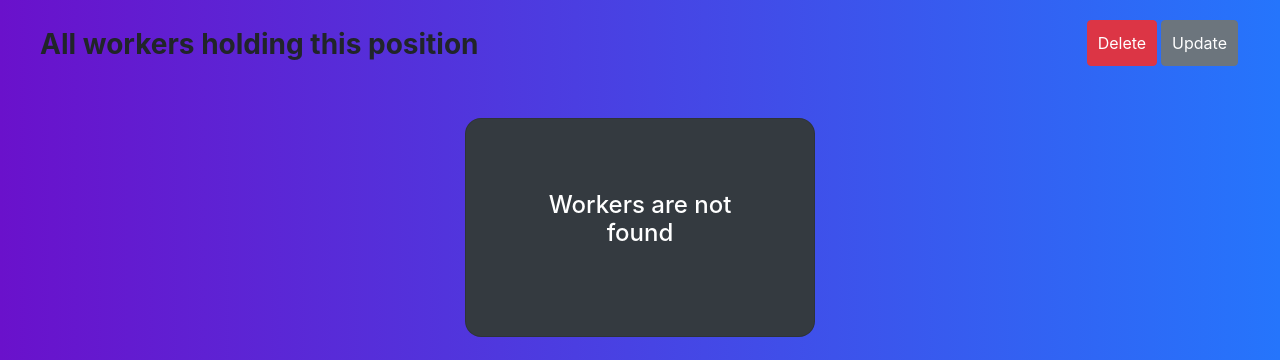
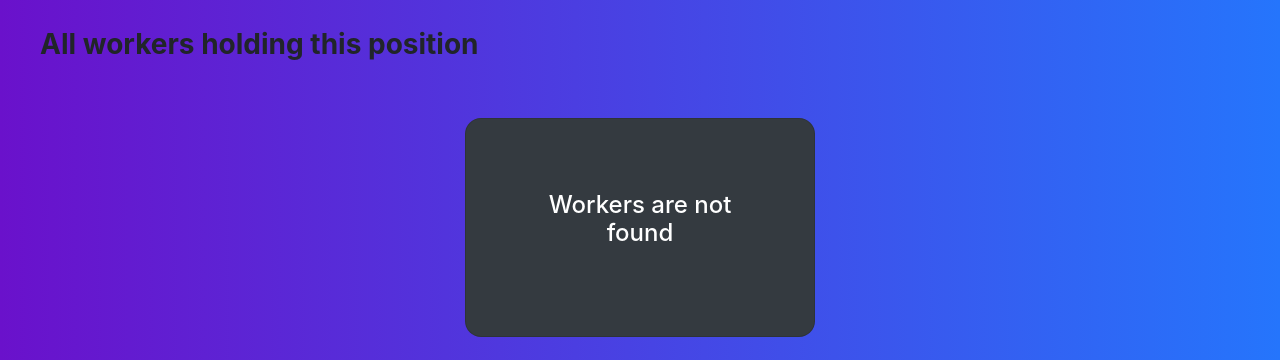
Before and after one commit to Kirontiko/it-company-task-manager, a Django app: template templates/task_manager/position_detail.html in a window 1280 px wide. Shown: the part 60-420 px from the top of the page. Run offline with Django 4.2, Linux system fonts and the light colour scheme; the template is opened without the code that fills it, so the values that code supplies are empty; some web fonts are replaced.

Commit message:
deleting unnecessary buttons

```diff
--- a/templates/task_manager/position_detail.html
+++ b/templates/task_manager/position_detail.html
@@ -4,12 +4,6 @@
   <div class="main-content">
     <h1>
       <strong>{{ position.name }}</strong>
-      <a href="{% url 'task_manager:position-update' pk=position.id%}" class="btn btn-secondary link-to-page">
-        Update
-      </a>
-      <a href="{% url 'task_manager:position-delete' pk=position.id %}" class="btn btn-danger link-to-page">
-        Delete
-      </a>
     </h1>
 
   <h3><strong>All workers holding this position</strong></h3>
```
